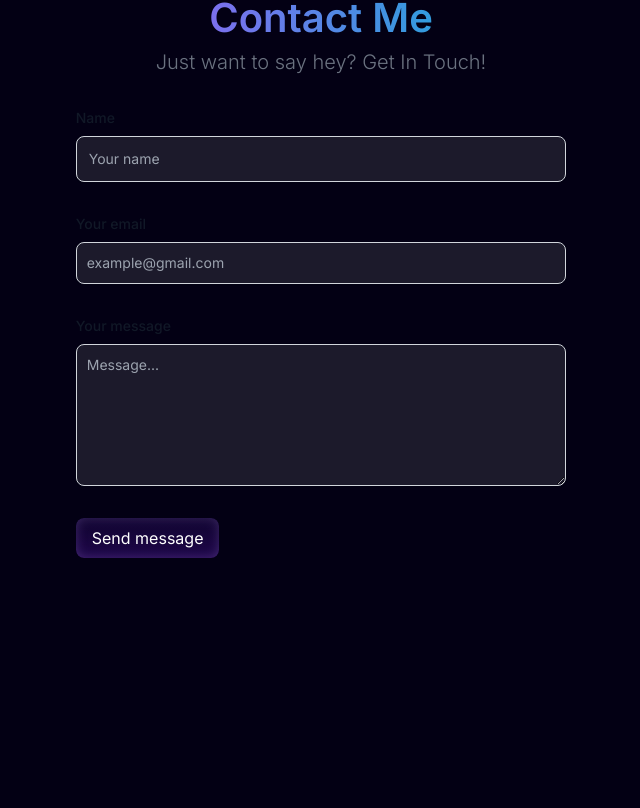
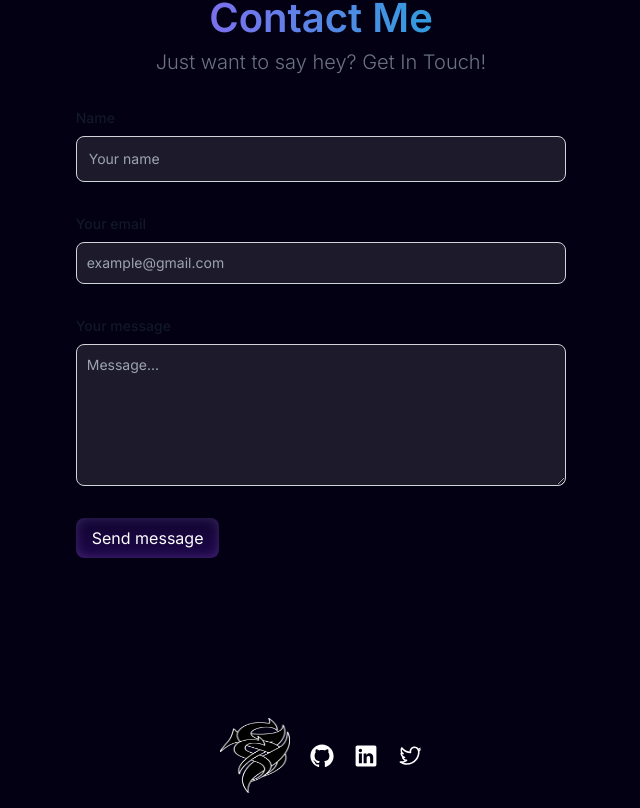
Before and after one commit to Shivam-Samant/Portfolio, a Next.js app: page / in a window 1280 px wide. Shown: the part 4729-5537 px from the top of the page, without its empty margins (319-959 px from the left). Before the commit the page ends 5367 px from the top, so only its background shows below. Built offline with nearby package versions, Linux system fonts and the light colour scheme; a web font is replaced by a local one.

Commit message:
created footer

```diff
--- a/app/page.tsx
+++ b/app/page.tsx
@@ -2,6 +2,7 @@ import { Hero } from "@/components/main/hero";
 import { Projects } from "@/components/main/projects";
 import { Skills } from "@/components/main/skills";
 import { ContactMe } from "@/components/main/contact"
+import { Footer } from "@/components/main/footer";
 
 export default function Home() {
   return (
@@ -11,6 +12,7 @@ export default function Home() {
         <Skills />
         <Projects />
         <ContactMe />
+        <Footer />
       </div>
     </main>
   );
--- a/components/main/footer.tsx
+++ b/components/main/footer.tsx
@@ -1,37 +1,29 @@
+import Image from "next/image";
 import Link from "next/link";
-
-import { FOOTER_DATA } from "@/constants";
+import { SOCIALS } from "@/constants";
 
 export const Footer = () => {
   return (
-    <div className="w-full h-full bg-transparent text-gray-200 shadow-lg p-[15px]">
-      <div className="w-full flex flex-col items-center justify-center m-auto">
-        <div className="w-full h-full flex flex-row items-center justify-around flex-wrap">
-          {FOOTER_DATA.map((column) => (
-            <div
-              key={column.title}
-              className="min-w-[200px] h-auto flex flex-col items-center justify-start"
+    <div className="w-full h-full bg-transparent text-gray-200 shadow-lg p-[15px] pt-0">
+        <div className="flex flex-row gap-5 items-center justify-center">
+          <Image
+            src="/logo.png"
+            alt="Logo"
+            width={70}
+            height={75}
+            draggable={false}
+            className="cursor-pointer hover:animate-slowspin !h-[75px]"
+          />
+          {SOCIALS.map(({ link, name, icon: Icon }) => (
+            <Link
+              href={link}
+              target="_blank"
+              rel="noreferrer noopener"
+              key={name}
             >
-              <h3 className="font-bold text-[16px]">{column.title}</h3>
-              {column.data.map(({ icon: Icon, name, link }) => (
-                <Link
-                  key={`${column.title}-${name}`}
-                  href={link}
-                  target="_blank"
-                  rel="noreferrer noopener"
-                  className="flex flex-row items-center my-[15px]"
-                >
-                  {Icon && <Icon />}
-                  <span className="text-[15px] ml-[6px]">{name}</span>
-                </Link>
-              ))}
-            </div>
+              <Icon className="h-6 w-6 text-white" />
+            </Link>
           ))}
-        </div>
-
-        {/* <div className="mb-[20px] text-[15px] text-center">
-          &copy; John Doe {new Date().getFullYear()} Inc. All rights reserved.
-        </div> */}
       </div>
     </div>
   );
```
